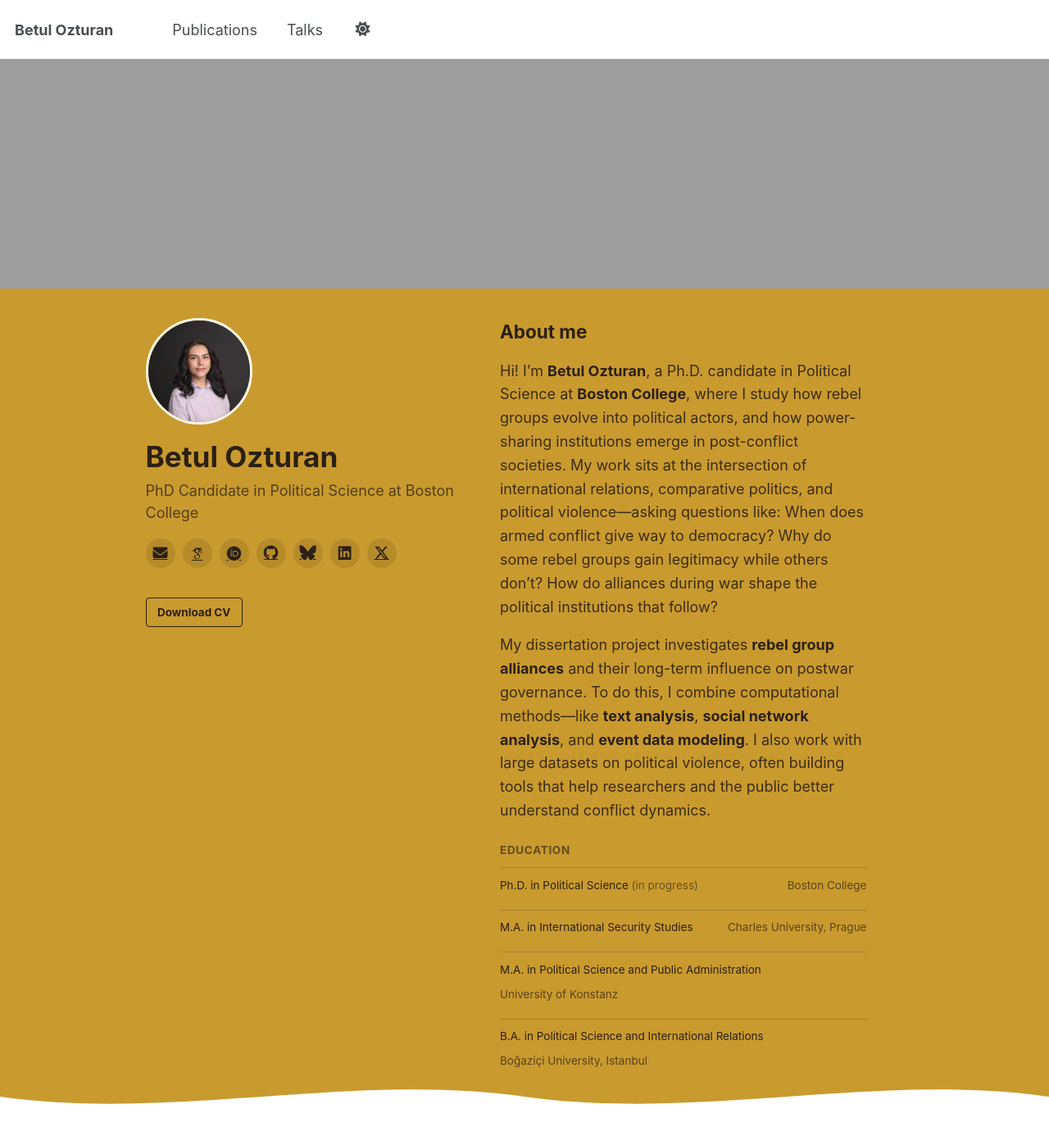
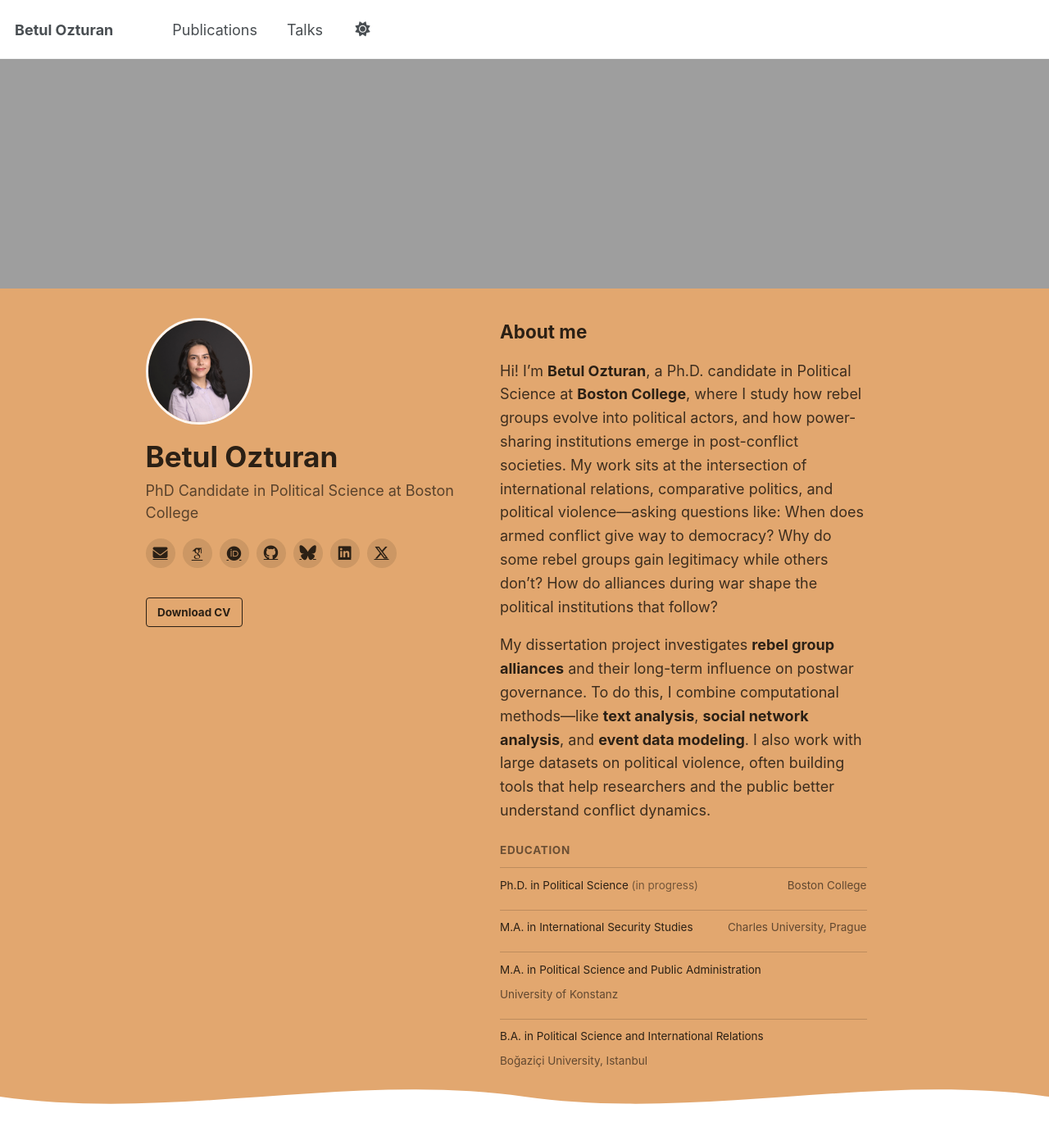
Before and after one commit to betulozturan/betulozturan.github.io, a Jekyll site: the page built from _pages/about.md, in a window 1280 px wide and 1400 px high. Shown: the top 1386 px of the window at 82% size. Built offline with Jekyll 4.4.1, drawn with Linux system fonts in a browser that asks for light colours; some web fonts are replaced.

Commit message:
Swap accent color to Brown Sugar (#e2a76f)
Rename the shared accent variable from mustard-specific naming to a
generic $accent-color, and update its value to Brown Sugar. Affects
the hero band background and the publications/talks accent borders,
all from one variable.

```diff
--- a/_sass/custom.scss
+++ b/_sass/custom.scss
@@ -2,7 +2,7 @@
    CUSTOM OVERRIDES
    ========================================================================== */
 
-$accent-mustard: #c99a2e;
+$accent-color: #e2a76f; // Brown Sugar
 $hero-ink: #2b2015;
 
 /*
@@ -52,7 +52,7 @@ $hero-ink: #2b2015;
 
 .hero-profile__band {
   position: relative;
-  background-color: $accent-mustard;
+  background-color: $accent-color;
   padding: 2em 1em 3em;
   overflow: hidden;
 }
@@ -224,7 +224,7 @@ $hero-ink: #2b2015;
 h2.pub-section-title {
   margin-top: 1.5em;
   padding-bottom: 0.4em;
-  border-bottom: 3px solid $accent-mustard;
+  border-bottom: 3px solid $accent-color;
 
   &:first-child {
     margin-top: 0;
@@ -242,7 +242,7 @@ h2.pub-section-title {
   transition: border-left-color 0.15s ease-in-out;
 
   &:hover {
-    border-left-color: $accent-mustard;
+    border-left-color: $accent-color;
   }
 
   &:last-child {
@@ -284,7 +284,7 @@ html[data-theme="dark"] .pub-entry__meta {
     transition: border-left-color 0.15s ease-in-out;
 
     &:hover {
-      border-left-color: $accent-mustard;
+      border-left-color: $accent-color;
     }
 
     &:last-child {
```
